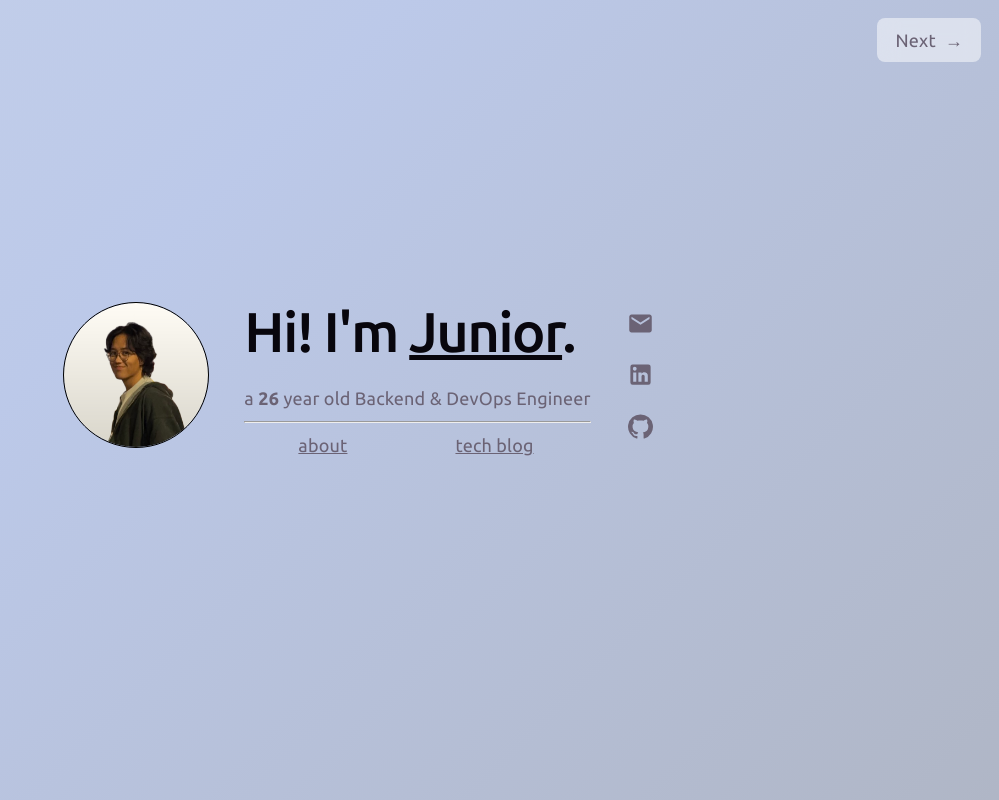
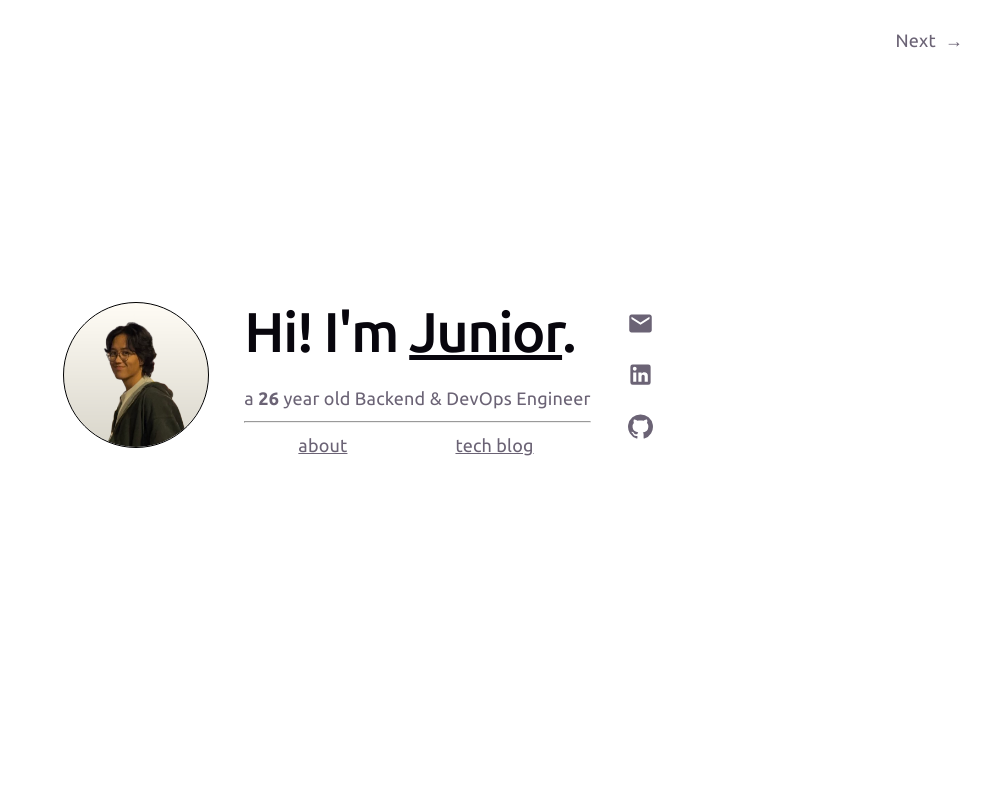
Before and after one commit to juniortaeza/personal-website, a React (Vite) app: page /#/ in a window 1280 px wide. Shown: the whole page, without its empty margins (281-1280 px from the left). Built offline with nearby package versions, Linux system fonts and the light colour scheme.

Commit message:
remove ugly gradient

```diff
--- a/src/style/Home.css
+++ b/src/style/Home.css
@@ -37,9 +37,15 @@
 
 .link-container {
     display: flex;
-    flex-direction: column;
-    text-align: left;
-    gap: 1rem;
+    flex-direction: row;
+    gap: 3rem;
+}
+
+@media (min-width: 768px) {
+    .link-container {
+        flex-direction: column;
+        gap: 1rem;
+    }
 }
 
 .nav-link {
--- a/src/style/index.css
+++ b/src/style/index.css
@@ -41,23 +41,8 @@ html, body {
 }
 
 body {
-  background: linear-gradient(-45deg, #a3a3a3, #bcc9e9, #dce4eb, #ffffff);
-  background-size: 400% 400%;
-  animation: gradientShift 15s ease infinite;
   background-attachment: fixed;
   color: #6b6375 !important;
-}
-
-@keyframes gradientShift {
-  0% {
-    background-position: 0% 50%;
-  }
-  50% {
-    background-position: 100% 50%;
-  }
-  100% {
-    background-position: 0% 50%;
-  }
 }
 
 button {
```
